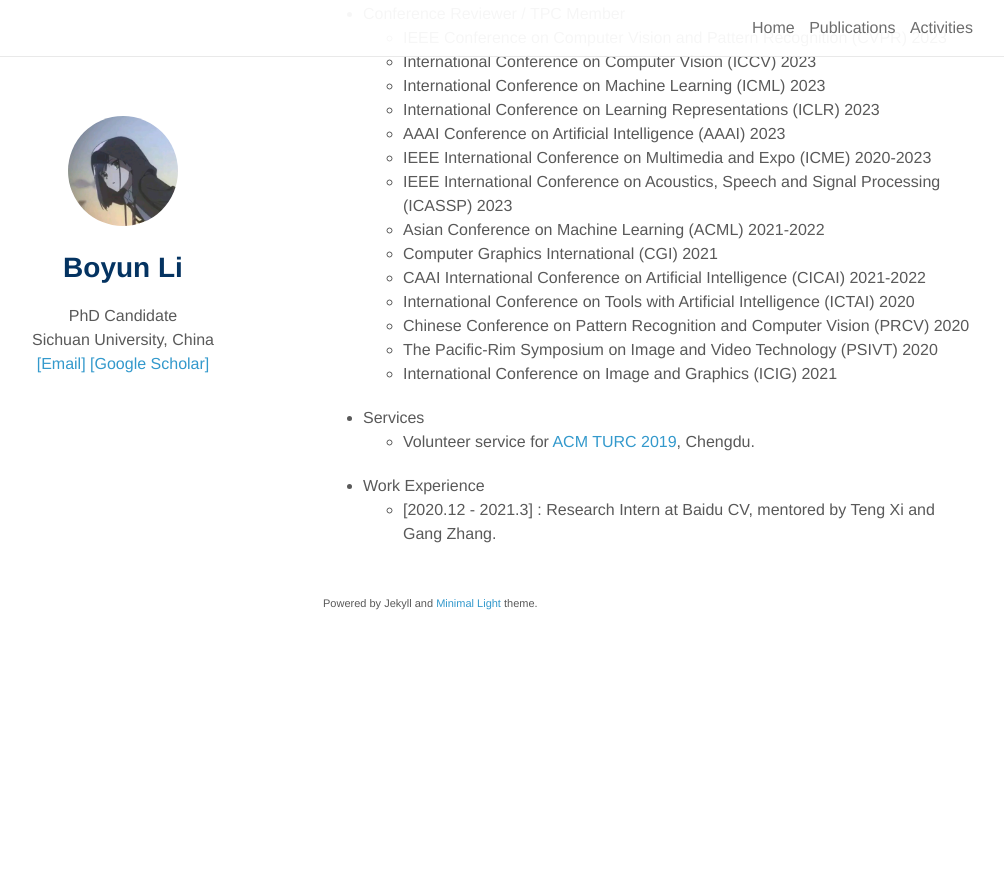
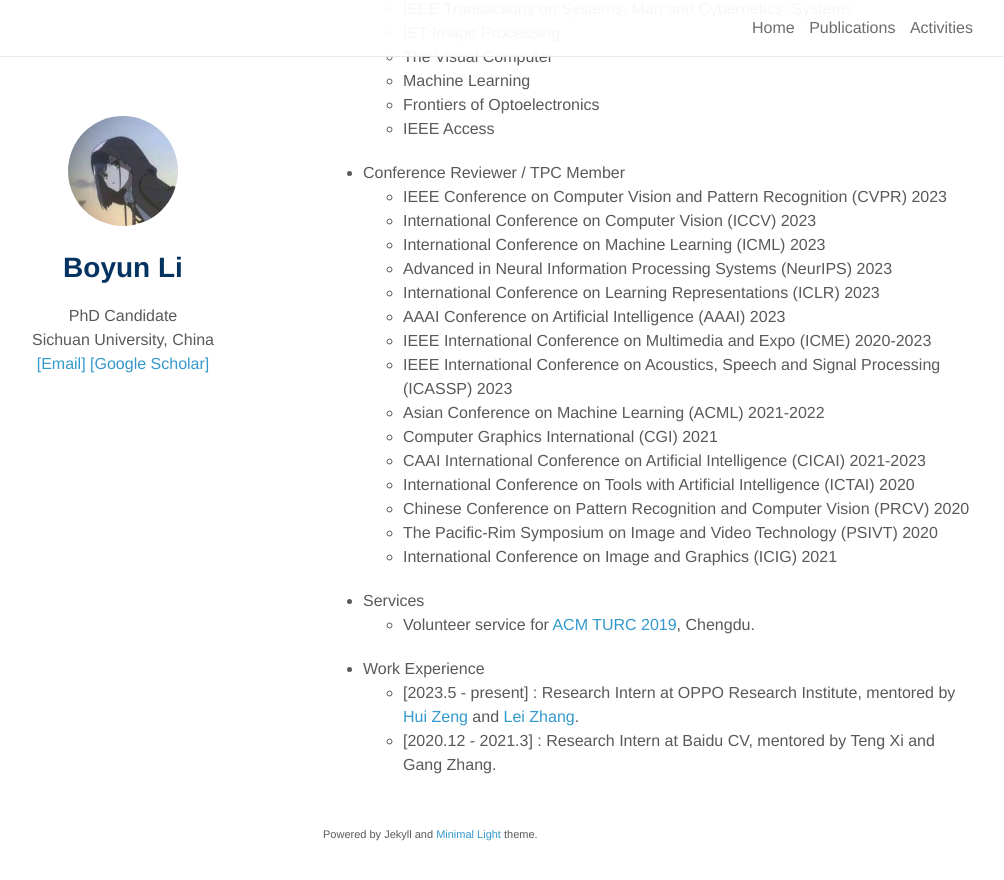
Before and after one commit to liboyun/liboyun.github.io, a Jekyll site: the page built from index.md, in a window 1280 px wide and 900 px high, scrolled down 1773 px. Shown: the top 880 px of the window, without its empty margins (147-1151 px from the left). Built offline with Jekyll 4.4.1, drawn with Linux system fonts in a browser that asks for light colours; nearby versions of some CDN libraries; a style sheet for code colours, icons or effects is not loaded; our own code applies the rules of GitHub Pages for plain Markdown files; before the commit the page ends 2457 px from its top, so only the background shows below that; some of the changed text lies outside the part shown.

Commit message:
update 2023.5.14

```diff
--- a/index.md
+++ b/index.md
@@ -24,6 +24,10 @@
 - **[Aug. 2020]** one paper was accepted by TIP.
 
 ## Publications
+
+- ## 2023
+
+  - Haiyu Zhao, Yuanbiao Gou, **<u>Boyun Li</u>**, Dezhong Peng, Jiancheng Lv, Xi Peng, "Comprehensive and Delicate: An Efficient Transformer for Image Restoration", presented at the *IEEE Conference on Computer Vision and Pattern Recognition* (CVPR), Vancouver, Canada, Jun. 2023.
 
 - ## 2022
 
@@ -59,13 +63,14 @@
   * IEEE Conference on Computer Vision and Pattern Recognition (CVPR) 2023
   * International Conference on Computer Vision (ICCV) 2023
   * International Conference on Machine Learning (ICML) 2023
+  * Advanced in Neural Information Processing Systems (NeurIPS) 2023
   * International Conference on Learning Representations (ICLR) 2023
   * AAAI Conference on Artificial Intelligence (AAAI) 2023
   * IEEE International Conference on Multimedia and Expo (ICME) 2020-2023
   * IEEE International Conference on Acoustics, Speech and Signal Processing (ICASSP) 2023
   * Asian Conference on Machine Learning (ACML) 2021-2022
   * Computer Graphics International (CGI) 2021
-  * CAAI International Conference on Artificial Intelligence (CICAI) 2021-2022
+  * CAAI International Conference on Artificial Intelligence (CICAI) 2021-2023
   * International Conference on Tools with Artificial Intelligence (ICTAI) 2020
   * Chinese Conference on Pattern Recognition and Computer Vision (PRCV) 2020
   * The Pacific-Rim Symposium on Image and Video Technology (PSIVT) 2020
@@ -75,4 +80,5 @@
   * Volunteer service for [ACM TURC 2019](http://acmturc.com/2019/cn/index.html), Chengdu.
 
 * Work Experience
+  * [2023.5 - present] : Research Intern at OPPO Research Institute, mentored by [Hui Zeng](https://huizeng.github.io/) and [Lei Zhang](https://www4.comp.polyu.edu.hk/~cslzhang/).
   * [2020.12 - 2021.3] : Research Intern at Baidu CV, mentored by Teng Xi and Gang Zhang.
```
